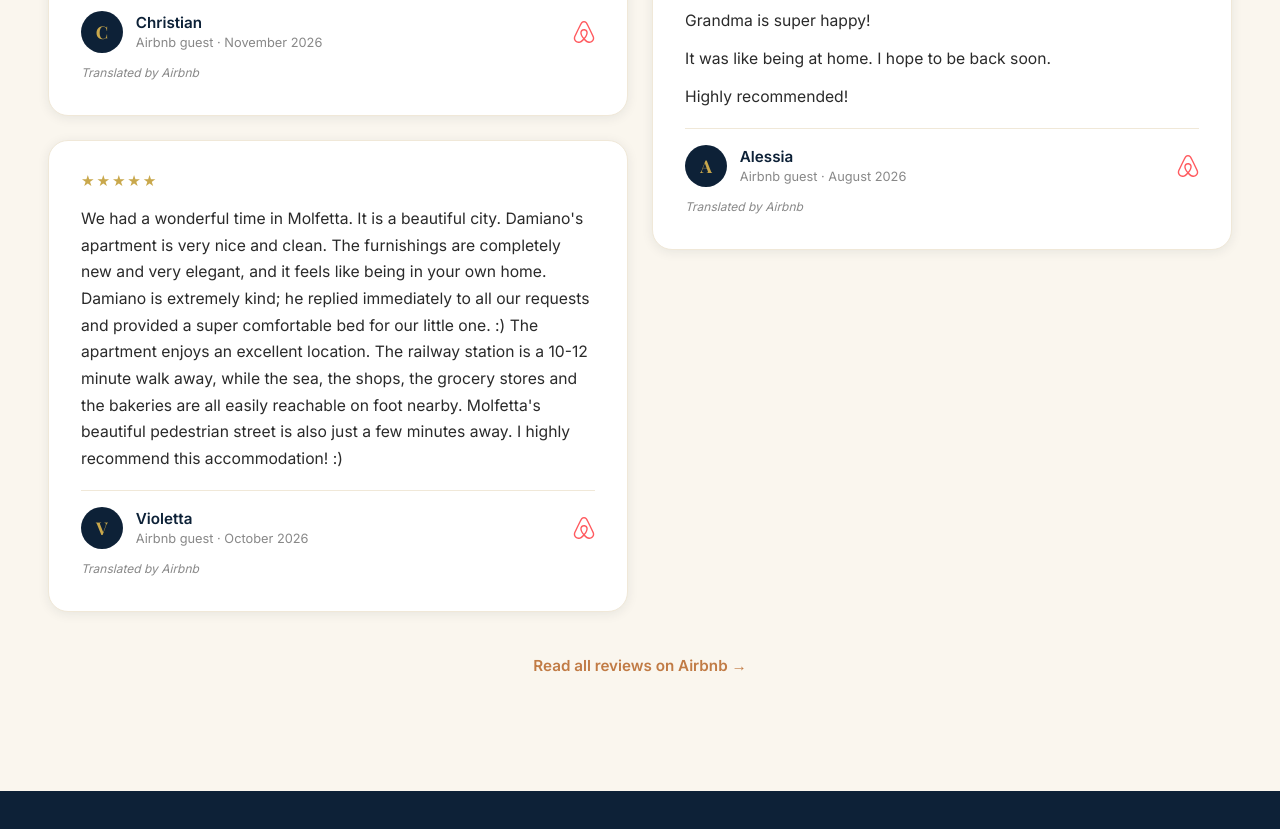
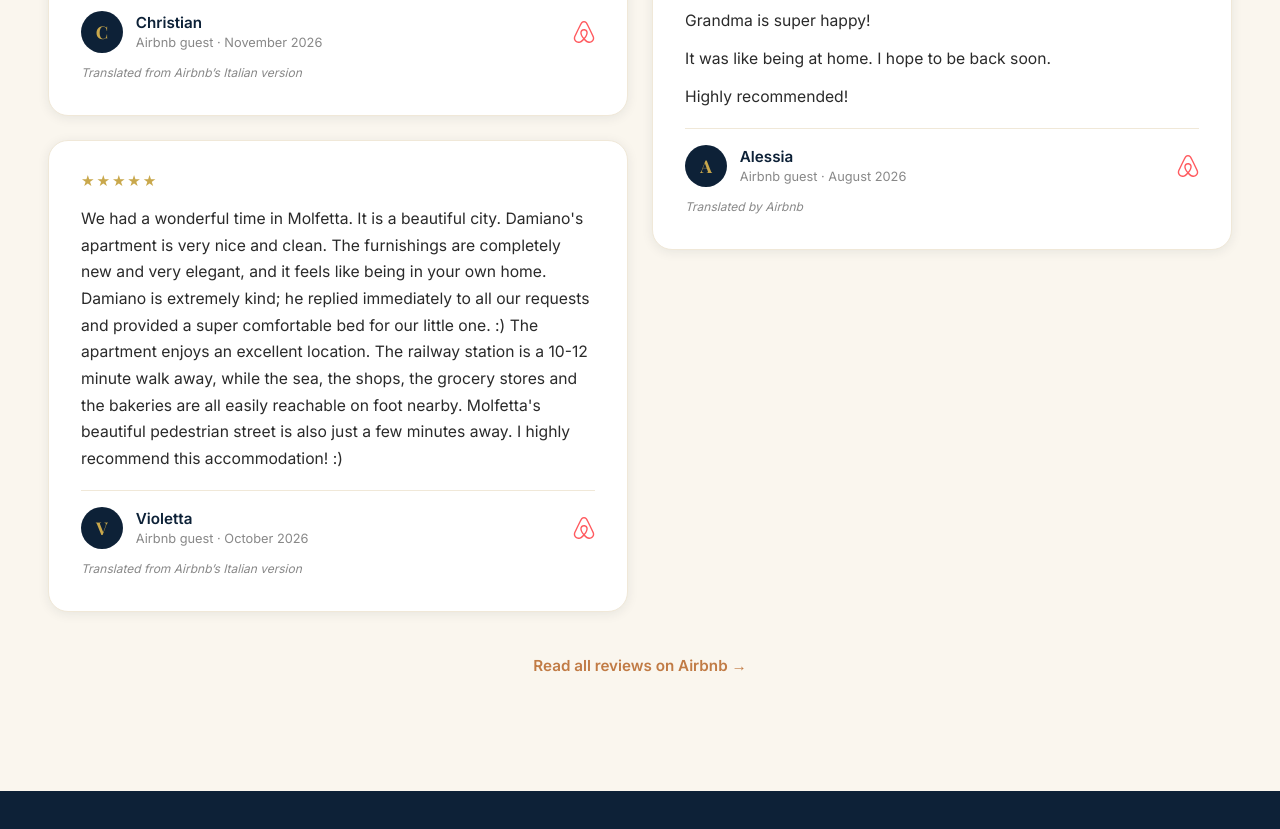
Before and after one commit to iamvinbas/bb-luna-nel-pozzo, a plain HTML site: page en/index.html in a window 1280 px wide. Shown: the part 7067-7896 px from the top of the page. Drawn offline with nearby package versions, Linux system fonts and the light colour scheme; a web font is replaced by a local one.

Commit message:
fix(reviews): correct reveal order and the English translation note
The new cards landed after the first review rather than at the end, so
the reveal delays ran none, 4, 5, 1, 2, 3 down the column. Delays now
follow the DOM order; the card order itself is left alone, which puts
the two most recent reviews near the top.

The English text on those two cards is a rendering of Airbnb's Italian
machine translation, not something Airbnb produced, so "Translated by
Airbnb" claimed an attribution that is not true. The four older English
cards are untouched, since how their text was obtained is not recorded.

Co-Authored-By: Claude Opus 5.5 <noreply@anthropic.com>

```diff
--- a/en/index.html
+++ b/en/index.html
@@ -541,7 +541,7 @@
               </div>
               <p class="review-note">Translated by Airbnb</p>
             </article>
-            <article class="review-card reveal-up delay-4">
+            <article class="review-card reveal-up delay-1">
               <p class="review-stars" role="img" aria-label="5 out of 5 stars">★★★★★</p>
               <blockquote class="review-text">
                 <p>I spent five nights in Damiano's apartment and felt almost at home from the very first moment. The apartment is in excellent condition, perfectly clean and very well kept – the photos and the description in the listing match it 100%. Despite the central location in the heart of the city, it is wonderfully quiet. But what made the stay truly special was Damiano himself: he is an exceptionally friendly, attentive and thoughtful host, who clearly cares about the wellbeing of his guests. His excellent tips and his knowledge of the city were invaluable. Absolutely recommended – I will gladly return!</p>
@@ -554,9 +554,9 @@
                 </span>
                 <svg class="review-logo" viewBox="0 0 24 24" width="20" height="20" aria-hidden="true" focusable="false"><path fill="#FF5A5F" d="M12.001 18.275c-1.353-1.697-2.148-3.184-2.413-4.457-.263-1.027-.16-1.848.291-2.465.477-.71 1.188-1.056 2.121-1.056s1.643.345 2.12 1.063c.446.61.558 1.432.286 2.465-.291 1.298-1.085 2.785-2.412 4.458zm9.601 1.14c-.185 1.246-1.034 2.28-2.2 2.783-2.253.98-4.483-.583-6.392-2.704 3.157-3.951 3.74-7.028 2.385-9.018-.795-1.14-1.933-1.695-3.394-1.695-2.944 0-4.563 2.49-3.927 5.382.37 1.565 1.352 3.343 2.917 5.332-.98 1.085-1.91 1.856-2.732 2.333-.636.344-1.245.558-1.828.609-2.679.399-4.778-2.2-3.825-4.88.132-.345.395-.98.845-1.961l.025-.053c1.464-3.178 3.242-6.79 5.285-10.795l.053-.132.58-1.116c.45-.822.635-1.19 1.351-1.643.346-.21.77-.315 1.246-.315.954 0 1.698.558 2.016 1.007.158.239.345.557.582.953l.558 1.089.08.159c2.041 4.004 3.821 7.608 5.279 10.794l.026.025.533 1.22.318.764c.243.613.294 1.222.213 1.858zm1.22-2.39c-.186-.583-.505-1.271-.9-2.094v-.03c-1.889-4.006-3.642-7.608-5.307-10.844l-.111-.163C15.317 1.461 14.468 0 12.001 0c-2.44 0-3.476 1.695-4.535 3.898l-.081.16c-1.669 3.236-3.421 6.843-5.303 10.847v.053l-.559 1.22c-.21.504-.317.768-.345.847C-.172 20.74 2.611 24 5.98 24c.027 0 .132 0 .265-.027h.372c1.75-.213 3.554-1.325 5.384-3.317 1.829 1.989 3.635 3.104 5.382 3.317h.372c.133.027.239.027.265.027 3.37.003 6.152-3.261 4.802-6.975z"/></svg>
               </div>
-              <p class="review-note">Translated by Airbnb</p>
+              <p class="review-note">Translated from Airbnb’s Italian version</p>
             </article>
-            <article class="review-card reveal-up delay-5">
+            <article class="review-card reveal-up delay-2">
               <p class="review-stars" role="img" aria-label="5 out of 5 stars">★★★★★</p>
               <blockquote class="review-text">
                 <p>We had a wonderful time in Molfetta. It is a beautiful city. Damiano's apartment is very nice and clean. The furnishings are completely new and very elegant, and it feels like being in your own home. Damiano is extremely kind; he replied immediately to all our requests and provided a super comfortable bed for our little one. :) The apartment enjoys an excellent location. The railway station is a 10-12 minute walk away, while the sea, the shops, the grocery stores and the bakeries are all easily reachable on foot nearby. Molfetta's beautiful pedestrian street is also just a few minutes away. I highly recommend this accommodation! :)</p>
@@ -569,9 +569,9 @@
                 </span>
                 <svg class="review-logo" viewBox="0 0 24 24" width="20" height="20" aria-hidden="true" focusable="false"><path fill="#FF5A5F" d="M12.001 18.275c-1.353-1.697-2.148-3.184-2.413-4.457-.263-1.027-.16-1.848.291-2.465.477-.71 1.188-1.056 2.121-1.056s1.643.345 2.12 1.063c.446.61.558 1.432.286 2.465-.291 1.298-1.085 2.785-2.412 4.458zm9.601 1.14c-.185 1.246-1.034 2.28-2.2 2.783-2.253.98-4.483-.583-6.392-2.704 3.157-3.951 3.74-7.028 2.385-9.018-.795-1.14-1.933-1.695-3.394-1.695-2.944 0-4.563 2.49-3.927 5.382.37 1.565 1.352 3.343 2.917 5.332-.98 1.085-1.91 1.856-2.732 2.333-.636.344-1.245.558-1.828.609-2.679.399-4.778-2.2-3.825-4.88.132-.345.395-.98.845-1.961l.025-.053c1.464-3.178 3.242-6.79 5.285-10.795l.053-.132.58-1.116c.45-.822.635-1.19 1.351-1.643.346-.21.77-.315 1.246-.315.954 0 1.698.558 2.016 1.007.158.239.345.557.582.953l.558 1.089.08.159c2.041 4.004 3.821 7.608 5.279 10.794l.026.025.533 1.22.318.764c.243.613.294 1.222.213 1.858zm1.22-2.39c-.186-.583-.505-1.271-.9-2.094v-.03c-1.889-4.006-3.642-7.608-5.307-10.844l-.111-.163C15.317 1.461 14.468 0 12.001 0c-2.44 0-3.476 1.695-4.535 3.898l-.081.16c-1.669 3.236-3.421 6.843-5.303 10.847v.053l-.559 1.22c-.21.504-.317.768-.345.847C-.172 20.74 2.611 24 5.98 24c.027 0 .132 0 .265-.027h.372c1.75-.213 3.554-1.325 5.384-3.317 1.829 1.989 3.635 3.104 5.382 3.317h.372c.133.027.239.027.265.027 3.37.003 6.152-3.261 4.802-6.975z"/></svg>
               </div>
-              <p class="review-note">Translated by Airbnb</p>
+              <p class="review-note">Translated from Airbnb’s Italian version</p>
             </article>
-            <article class="review-card reveal-up delay-1">
+            <article class="review-card reveal-up delay-3">
               <p class="review-stars" role="img" aria-label="5 out of 5 stars">★★★★★</p>
               <blockquote class="review-text">
                 <p>A great place to stay in Molfetta! The apartment is exactly as shown in the pictures, superbly equipped, very clean, and you have everything you need. The hosts in particular are very welcoming. You immediately notice that it's important to them that guests feel comfortable. They were always very easy to reach, reliable, and communication was excellent!</p>
@@ -587,7 +587,7 @@
               </div>
               <p class="review-note">Translated by Airbnb</p>
             </article>
-            <article class="review-card reveal-up delay-2">
+            <article class="review-card reveal-up delay-4">
               <p class="review-stars" role="img" aria-label="5 out of 5 stars">★★★★★</p>
               <blockquote class="review-text">
                 <p>Excellent choice to stay in Puglia. Don't miss the opportunity to get to know the beautiful town of Molfetta. Regarding Damiano's place, it's impeccable. Everything is brand new and it's super comfortable. The location is excellent for walking around, and there is also parking very close by. There are free and paid spaces within walking distance. We would definitely go back!</p>
@@ -602,7 +602,7 @@
               </div>
               <p class="review-note">Translated by Airbnb</p>
             </article>
-            <article class="review-card reveal-up delay-3">
+            <article class="review-card reveal-up delay-5">
               <p class="review-stars" role="img" aria-label="5 out of 5 stars">★★★★★</p>
               <blockquote class="review-text">
                 <p>Very clean accommodation. Damiano and his daughter were very kind and always available to help us with contacts for restaurants and places.</p>
```
Also changed, not shown: index.html (+5 -5 lines).
